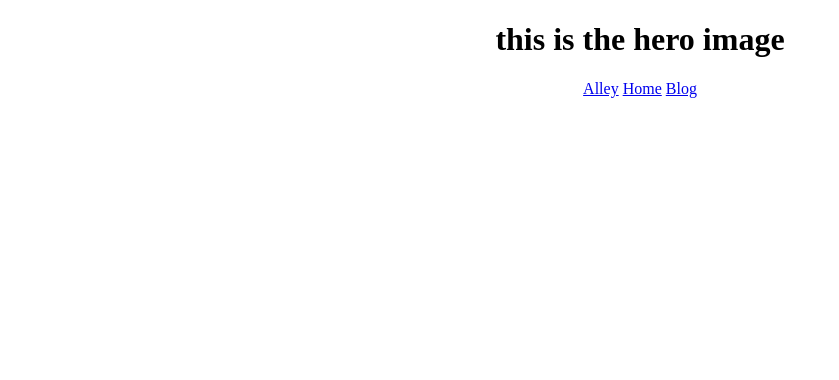
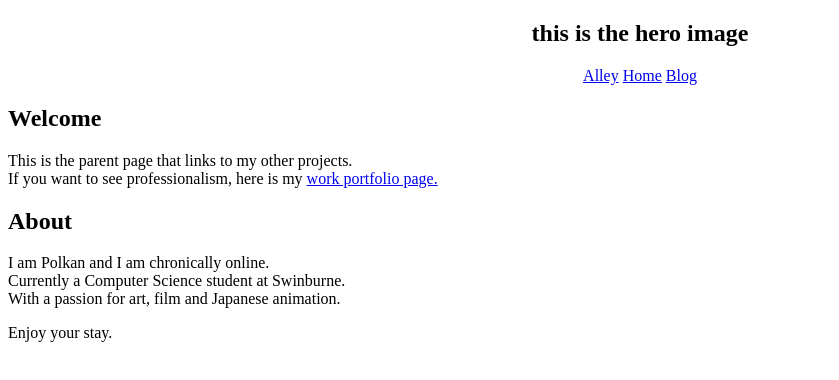
Before and after one commit to polkanpop/website, a plain HTML site: page index.html in a window 1280 px wide. Shown: the whole page, without its empty margins (0-839 px from the left). Drawn offline with Linux system fonts and the light colour scheme.

Commit message:
skeleton for the landing page done

```diff
--- a/index.html
+++ b/index.html
@@ -6,11 +6,14 @@
     <title>Polkanpop</title>
 </head>
 <body>
-    <div class="hero-image" style="text-align: center;"">
-        <h1>
-            this is the hero image
-        </h1>
-    </div>
+    <section class="hero">
+        <div class="hero-image" style="text-align: center;"">
+            <h1>
+                this is the hero image
+            </h1>
+        </div>
+    </section>
+
     <nav style="text-align: center;">
         <a href="#Alley">Alley</a>
         <a href="#Home">Home</a>
@@ -19,6 +22,27 @@
     </nav>
 
 
+    <section class="Welcome">
+        <h2>Welcome</h2>
+            <p>
+                This is the parent page that links to my other projects. <br>
+                If you want to see professionalism, here is my <a href="#portfolioWork">work portfolio page.</a> <br>
+            </p>
+    </section>
+
+    <section class="board">
+        <article>
+            <h2>About</h2>
+            <p>
+               I am Polkan and I am chronically online.<br>
+               Currently a Computer Science student at Swinburne.<br>
+               With a passion for art, film and Japanese animation.<br>
+            </p>
+
+            <span class="endOfArticle">Enjoy your stay.</span>
+        </article>
+    </section>
+
 
 </body>
 </html>
```
